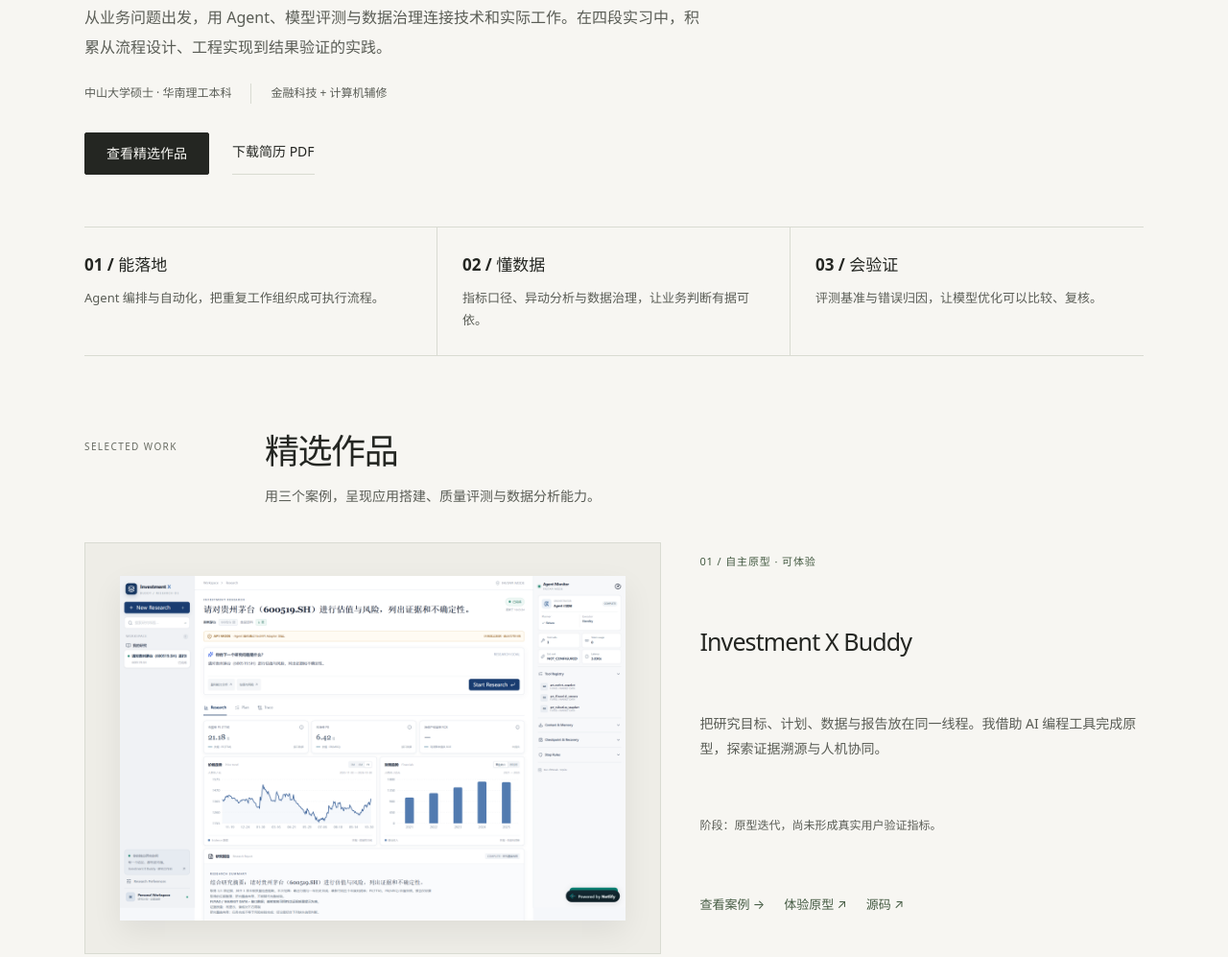
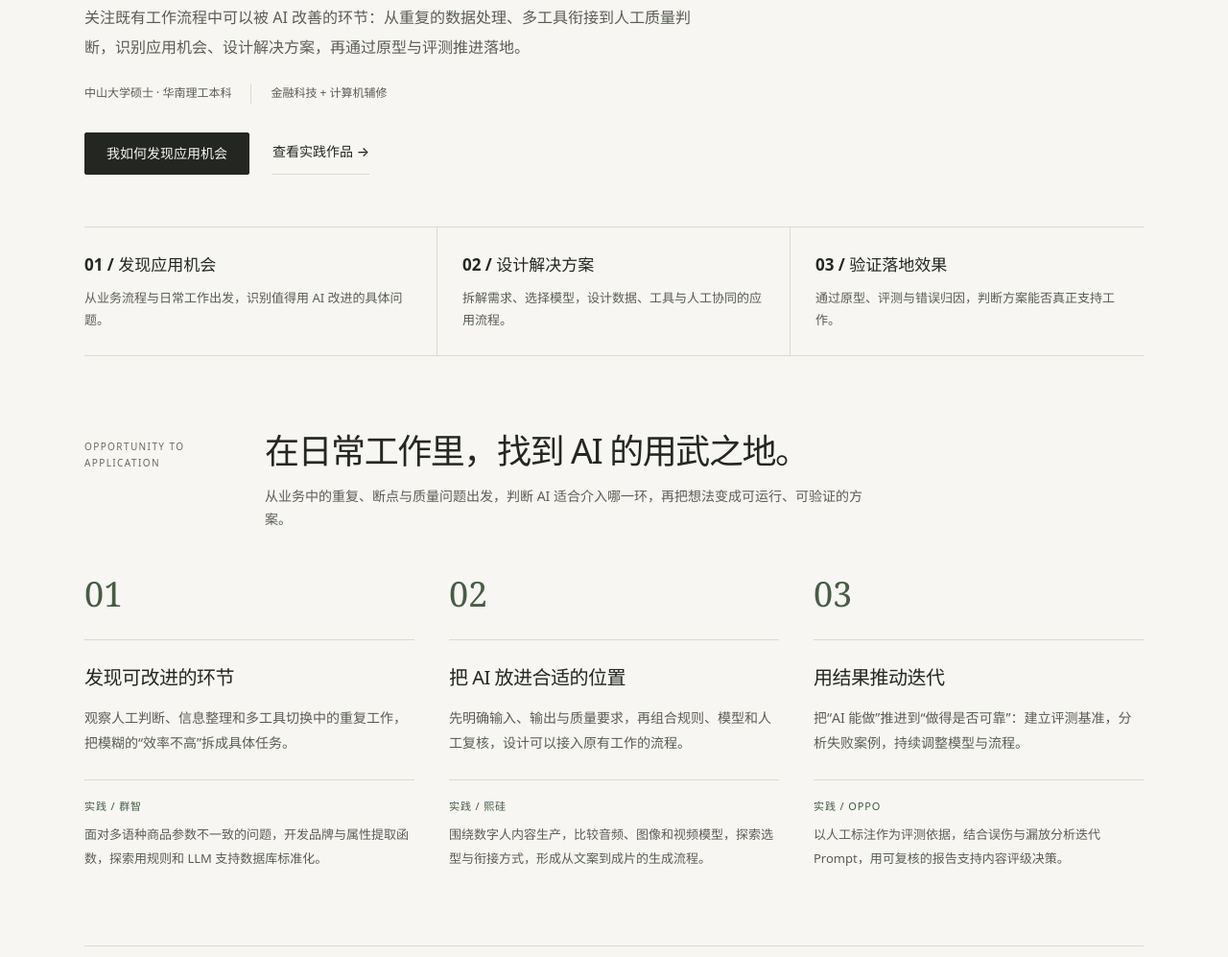
Before and after one commit to PYC1234/PYC1234.github.io, a plain HTML site: page index.html in a window 1280 px wide. Shown: the part 474-1471 px from the top of the page at 96% size. Drawn offline with Linux system fonts and the light colour scheme.

Commit message:
Show AI opportunity discovery and remove public resume

```diff
--- a/css/refined.css
+++ b/css/refined.css
@@ -75,5 +75,13 @@ a { text-underline-offset:5px; }
 .detail-page .featured-case, .detail-page .proj-item { border-radius:4px; box-shadow:none; backdrop-filter:none; background:var(--surface); }
 .featured-case::before { display:none; }
 .case-grid { background:var(--page); border-radius:2px; }
+.opportunity-grid { display:grid; grid-template-columns:repeat(3,minmax(0,1fr)); gap:36px; }
+.opportunity-number { display:block; padding-bottom:16px; border-bottom:1px solid var(--line); font-family:Georgia,serif; font-size:36px; color:var(--accent); }
+.opportunity-grid h3 { margin:22px 0 12px; font-size:20px; font-weight:500; letter-spacing:-.025em; }
+.opportunity-grid p { font-size:14px; line-height:1.9; }
+.opportunity-evidence { margin-top:24px; padding-top:18px; border-top:1px solid var(--line); }
+.opportunity-evidence>span { display:block; margin-bottom:8px; font-size:11px; letter-spacing:.08em; color:var(--accent); }
+.opportunity-evidence p { font-size:13px; }
+@media(max-width:640px) { .opportunity-grid { grid-template-columns:1fr; gap:32px; } .opportunity-number { font-size:28px; } .opportunity-grid h3 { margin-top:16px; } .opportunity-evidence { margin-top:16px; } }
 @media(max-width:900px) { .container { padding:0 28px; } .nav-inner { padding:0 28px; } .hero { padding-top:60px; } .selected-grid .proj-item:first-child { display:flex; } .selected-grid .proj-item:first-child .work-cover { aspect-ratio:16 / 10; } .experience-list .proj-item { grid-template-columns:210px 1fr; } }
 @media(max-width:640px) { .container { padding:0 22px; } .nav-inner { height:66px; padding:0 22px; gap:10px; } .nav-logo { font-size:15px; } .nav-logo-sub { display:none; } .nav-toggle { margin-left:auto; } .nav-links { top:66px; left:0; right:0; border:0; border-bottom:1px solid var(--line); border-radius:0; padding:12px 22px; } .hero { padding-top:48px; } .hero h1 { font-size:42px; } .hero-kicker { margin-bottom:22px; } .hero .bio { font-size:14px; } .hero .role { font-size:14px; } .hero-proof { gap:12px; } .hero-proof span+span { padding-left:12px; } .hero-actions { display:flex; } .hero-action { flex:initial; font-size:13px; } .fit-grid { margin-top:36px !important; } .fit-card { padding:19px 0; border-right:0; border-bottom:1px solid var(--line); } .fit-card:last-child { border:0; } .fit-k { font-size:15px; } .fit-v { font-size:12px; } .section { padding:48px 0; } .section-header h2 { font-size:29px; } .selected-grid { grid-template-columns:1fr; gap:36px; } .selected-grid h3 { font-size:23px; } .experience-list .proj-item { display:block; padding:22px 0; } .about-grid { grid-template-columns:1fr; gap:28px; } .footer .contact-row { gap:16px 24px; } }
--- a/index.html
+++ b/index.html
@@ -17,6 +17,7 @@
 </a>
 <button class="nav-toggle" aria-label="菜单" aria-controls="nav-links" aria-expanded="false">☰</button>
 <div class="nav-links" id="nav-links">
+<a href="#approach">方法</a>
 <a href="#projects">作品</a>
 <a href="#experience">经历</a>
 <a href="#about">关于</a>
@@ -31,27 +32,27 @@
 <div class="hero-kicker">2027 届 · AI + 数据</div>
 <h1>让 AI 进入业务，<br>让数据<em>产生价值。</em></h1>
 <p class="role">彭远超 / AI 应用与数据运营</p>
-<p class="bio">从业务问题出发，用 Agent、模型评测与数据治理连接技术和实际工作。在四段实习中，积累从流程设计、工程实现到结果验证的实践。</p>
+<p class="bio">关注既有工作流程中可以被 AI 改善的环节：从重复的数据处理、多工具衔接到人工质量判断，识别应用机会、设计解决方案，再通过原型与评测推进落地。</p>
 <div class="hero-proof">
 <span>中山大学硕士 · 华南理工本科</span>
 <span>金融科技 + 计算机辅修</span>
 </div>
 <div class="hero-actions">
-<a class="hero-action primary" href="#projects">查看精选作品</a>
-<a class="hero-action" href="assets/resume.pdf" download="彭远超-个人简历.pdf">下载简历 PDF</a>
+<a class="hero-action primary" href="#approach">我如何发现应用机会</a>
+<a class="hero-action" href="#projects">查看实践作品 →</a>
 </div>
 <div class="fit-grid">
 <div class="fit-card">
-<span class="fit-k">01 / 能落地</span>
-<span class="fit-v">Agent 编排与自动化，把重复工作组织成可执行流程。</span>
+<span class="fit-k">01 / 发现应用机会</span>
+<span class="fit-v">从业务流程与日常工作出发，识别值得用 AI 改进的具体问题。</span>
 </div>
 <div class="fit-card">
-<span class="fit-k">02 / 懂数据</span>
-<span class="fit-v">指标口径、异动分析与数据治理，让业务判断有据可依。</span>
+<span class="fit-k">02 / 设计解决方案</span>
+<span class="fit-v">拆解需求、选择模型，设计数据、工具与人工协同的应用流程。</span>
 </div>
 <div class="fit-card">
-<span class="fit-k">03 / 会验证</span>
-<span class="fit-v">评测基准与错误归因，让模型优化可以比较、复核。</span>
+<span class="fit-k">03 / 验证落地效果</span>
+<span class="fit-v">通过原型、评测与错误归因，判断方案能否真正支持工作。</span>
 </div>
 </div>
 <figure class="hero-visual home-preview">
@@ -59,18 +60,25 @@
 <figcaption>Investment X Buddy · 研究流程原型</figcaption>
 </figure>
 </section>
+<section class="section" id="approach">
+<div class="section-header"><div class="eyebrow">Opportunity to application</div><h2>在日常工作里，找到 AI 的用武之地。</h2><p>从业务中的重复、断点与质量问题出发，判断 AI 适合介入哪一环，再把想法变成可运行、可验证的方案。</p></div>
+<div class="opportunity-grid">
+<article><span class="opportunity-number">01</span><h3>发现可改进的环节</h3><p>观察人工判断、信息整理和多工具切换中的重复工作，把模糊的“效率不高”拆成具体任务。</p><div class="opportunity-evidence"><span>实践 / 群智</span><p>面对多语种商品参数不一致的问题，开发品牌与属性提取函数，探索用规则和 LLM 支持数据库标准化。</p></div></article>
+<article><span class="opportunity-number">02</span><h3>把 AI 放进合适的位置</h3><p>先明确输入、输出与质量要求，再组合规则、模型和人工复核，设计可以接入原有工作的流程。</p><div class="opportunity-evidence"><span>实践 / 熙硅</span><p>围绕数字人内容生产，比较音频、图像和视频模型，探索选型与衔接方式，形成从文案到成片的生成流程。</p></div></article>
+<article><span class="opportunity-number">03</span><h3>用结果推动迭代</h3><p>把“AI 能做”推进到“做得是否可靠”：建立评测基准，分析失败案例，持续调整模型与流程。</p><div class="opportunity-evidence"><span>实践 / OPPO</span><p>以人工标注作为评测依据，结合误伤与漏放分析迭代 Prompt，用可复核的报告支持内容评级决策。</p></div></article>
+</div></section>
 <section class="section" id="projects">
 <div class="section-header">
 <div class="eyebrow">Selected work</div>
 <h2>精选作品</h2>
-<p>用三个案例，呈现应用搭建、质量评测与数据分析能力。</p>
+<p>从问题识别到流程设计与效果验证，让 AI 应用能力有具体产物可看。</p>
 </div>
 <div class="selected-grid">
 <article class="proj-item">
 <a class="work-cover" href="investment-x-buddy.html" aria-label="查看 Investment X Buddy 案例"><img src="assets/img/xbuddy-maotai-analysis.png" alt="投资研究 Agent 工作台界面" loading="lazy"></a>
 <p class="eyebrow">01 / 自主原型 · 可体验</p>
 <h3>Investment X Buddy</h3>
-<p>把研究目标、计划、数据与报告放在同一线程。我借助 AI 编程工具完成原型，探索证据溯源与人机协同。</p>
+<p>针对研究中问答、图表与资料分散的问题，设计“目标—计划—确认—执行—报告”的连续流程，借助 AI 编程工具完成原型，探索证据溯源与人机协同。</p>
 <p class="case-status">阶段：原型迭代，尚未形成真实用户验证指标。</p>
 <div class="case-links">
 <a href="investment-x-buddy.html">查看案例 →</a>
@@ -82,7 +90,7 @@
 <a class="work-cover" href="wallpaper-evaluation.html" aria-label="查看壁纸评级案例"><div class="work-stat"><span>MODEL EVALUATION</span><strong>89 → 95%</strong><small>低质卡通动漫维度准确率 · 迭代前后</small></div></a>
 <p class="eyebrow">02 / OPPO · 模型评测</p>
 <h3>AI 壁纸评级体系</h3>
-<p>以人工标注建立评测基准，分析错误案例并迭代 Prompt；交付可复核报告与对比表。</p>
+<p>围绕人工评级标准难统一的问题，将质量判断拆成模型任务，设计评测基准与 Prompt 迭代流程，交付可复核报告。</p>
 <p class="case-status">记录结果：低质卡通动漫维度准确率 89% → 95%。</p>
 <div class="case-links">
 <a href="wallpaper-evaluation.html">查看方法与指标口径 →</a>
@@ -92,7 +100,7 @@
 <a class="work-cover" href="metric-agent.html" aria-label="查看数据异动分析案例"><img src="assets/img/metric_agent.png" alt="指标异动分析 Agent 流程" loading="lazy"></a>
 <p class="eyebrow">03 / OPPO · 数据分析流程</p>
 <h3>数据异动分析 Agent</h3>
-<p>梳理指标口径与分析链路，将自然语言提问、取数、计算和归因报告串联为 Agent 流程。</p>
+<p>围绕指标排查中反复取数、计算与整理结论的环节，梳理口径与任务边界，设计从提问到归因报告的 Agent 流程。</p>
 <p class="case-status">展示：流程设计与脱敏截图。</p>
 <div class="case-links">
 <a href="metric-agent.html">查看流程与工作边界 →</a>
@@ -193,7 +201,6 @@
 <a href="mailto:yuanchao29zoe@163.com">邮件联系</a>
 <a href="tel:13212511091">13212511091</a>
 <a href="https://github.com/PYC1234" target="_blank" rel="noopener noreferrer">GitHub ↗</a>
-<a href="assets/resume.pdf" download="彭远超-个人简历.pdf">下载简历 PDF</a>
 </div>
 <p class="copy">彭远超 · AI 应用与数据运营</p>
 </footer>
```
Also changed, not shown: investment-x-buddy.html (+0 -1 lines), metric-agent.html (+0 -1 lines), wallpaper-evaluation.html (+0 -1 lines), 2 other files.
